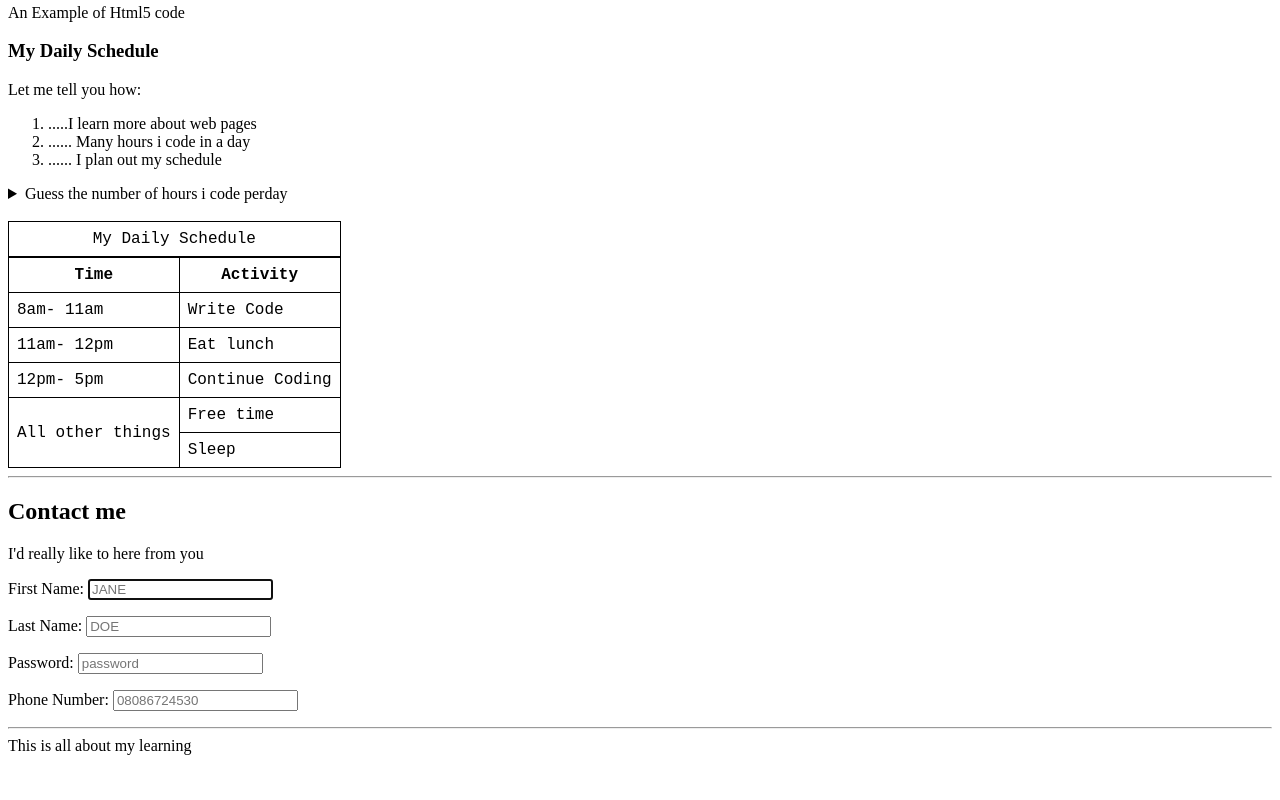
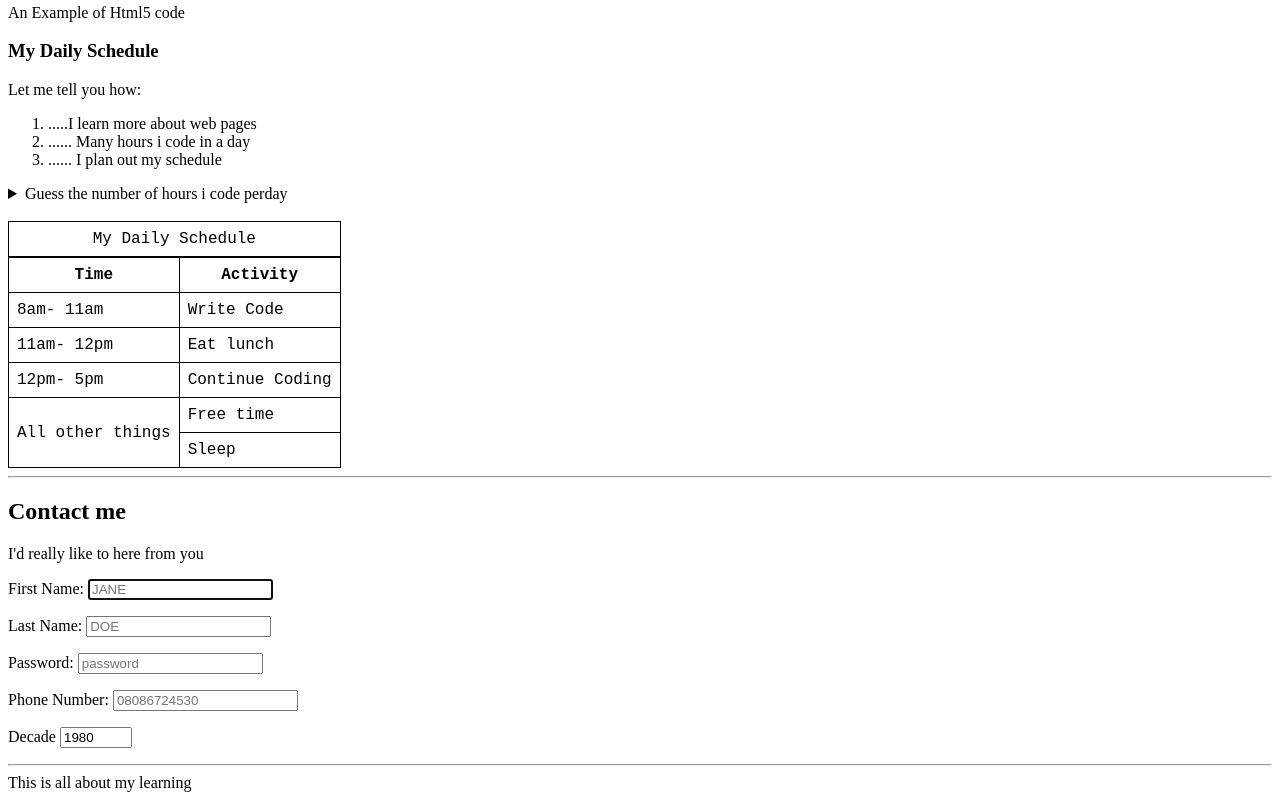
Before and after one commit to DessyZeal/Htmllesson, a plain HTML site: page Htmllesson4/index.html in a window 1280 px wide. Shown: the part 576-1376 px from the top of the page. Before the commit the page ends 1339 px from the top, so only its background shows below. Drawn offline with Linux system fonts and the light colour scheme.

Commit message:
new commit

```diff
--- a/Htmllesson4/index.html
+++ b/Htmllesson4/index.html
@@ -97,6 +97,10 @@
                 <p>
                     <label for="phone">Phone Number:</label>
                     <input type="tel" name="first" id="phone" placeholder="08086724530" required>
+                </p>
+                <p>
+                    <label for="decade">Decade</label>
+                    <input type="number" name="decade" id="decade" min="1950" max="2020" step="10" value="1980">
                     </p>
         </form>
     </article>
```
